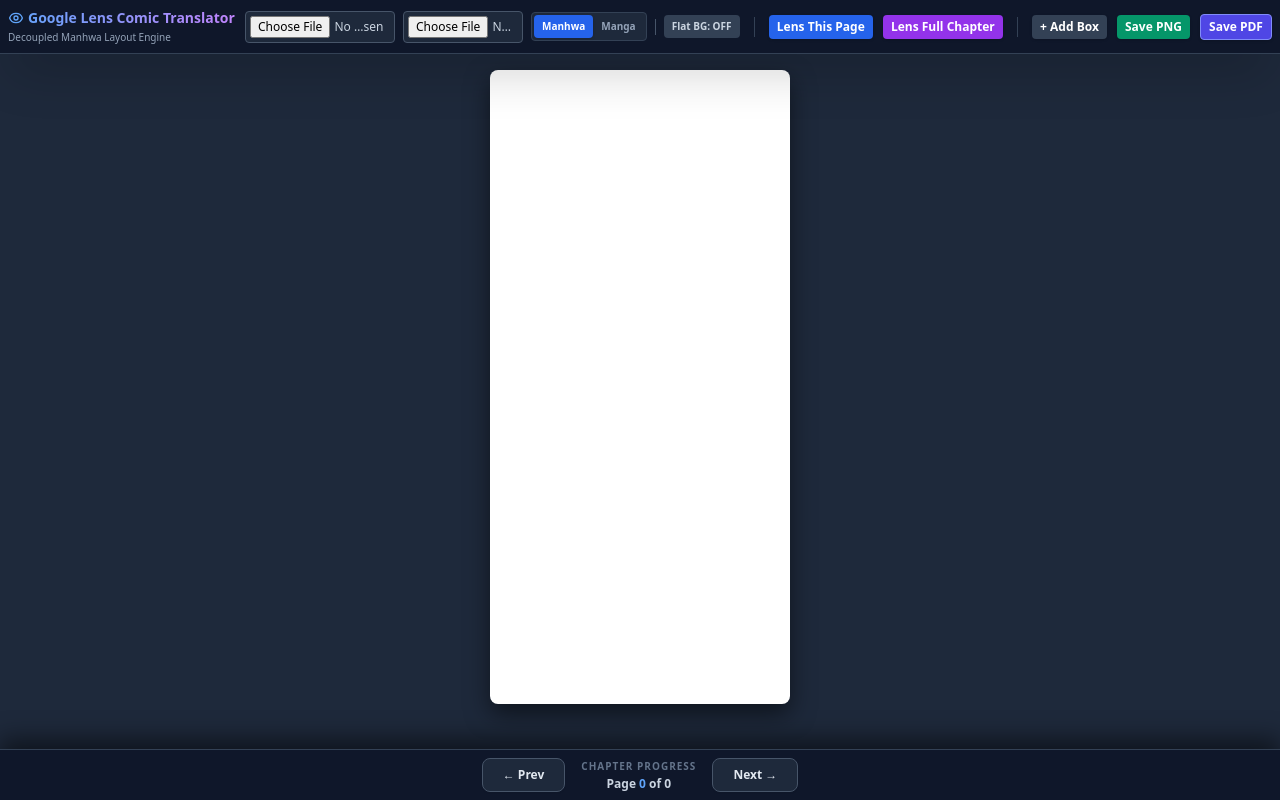
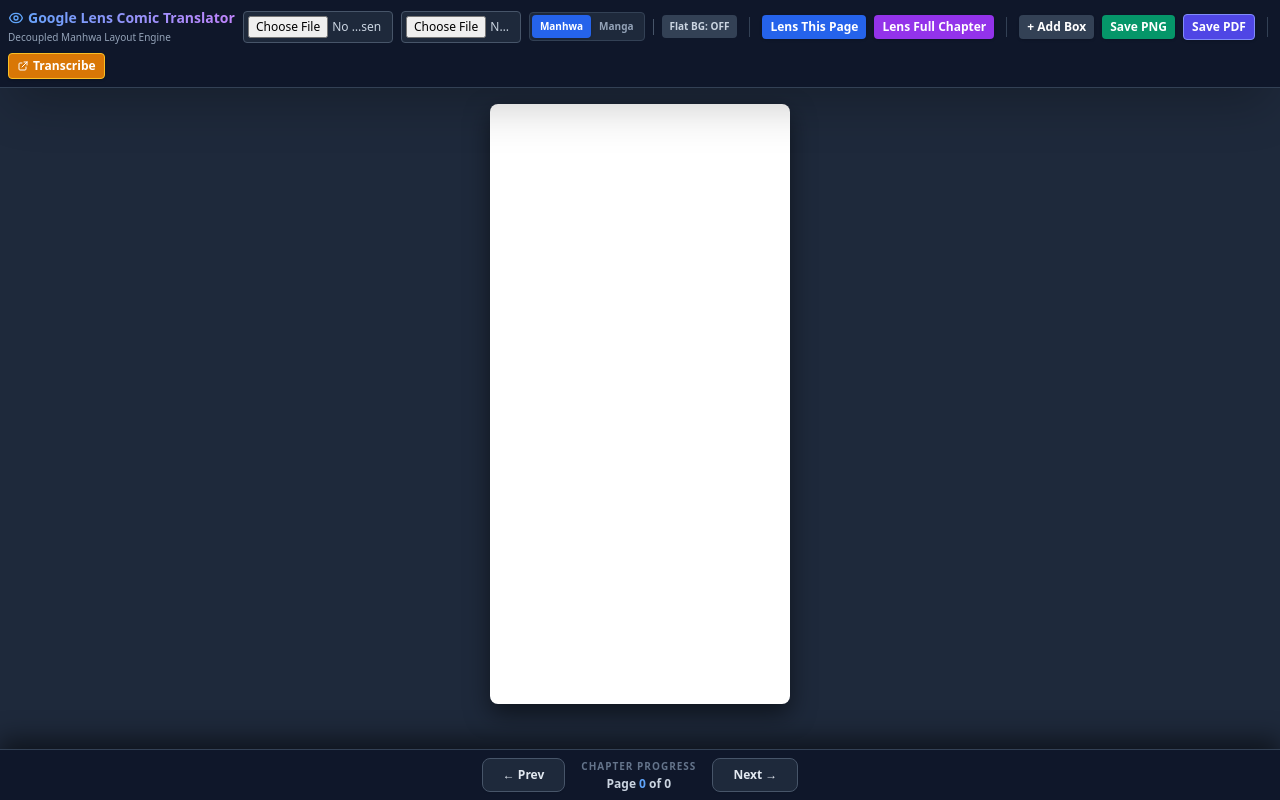
Before and after one commit to shuvo4321-ally/manga, a website: page public/index.html in a window 1280 px wide. Drawn offline with nearby package versions, Linux system fonts and the light colour scheme; a script that the page names is missing.

Commit message:
Add Transcribe button linking to manhwa-translator-pro

```diff
--- a/public/index.html
+++ b/public/index.html
@@ -340,6 +340,17 @@
             <button id="export-btn"
                 class="bg-indigo-600 text-white px-2 py-1 rounded text-xs font-semibold hover:bg-indigo-500 transition shadow border border-indigo-400">Save
                 PDF</button>
+
+            <div class="h-5 w-px bg-slate-700 mx-1"></div>
+
+            <a href="https://manhwa-translator-pro.vercel.app/" target="_blank"
+                class="bg-amber-600 text-white px-2 py-1 rounded text-xs font-semibold hover:bg-amber-500 transition shadow border border-amber-400 flex items-center gap-1">
+                <svg class="w-3 h-3" fill="none" stroke="currentColor" viewBox="0 0 24 24">
+                    <path stroke-linecap="round" stroke-linejoin="round" stroke-width="2"
+                        d="M10 6H6a2 2 0 00-2 2v10a2 2 0 002 2h10a2 2 0 002-2v-4M14 4h6m0 0v6m0-6L10 14"></path>
+                </svg>
+                Transcribe
+            </a>
     </div>
 
     <!-- Fixed Bottom Navigation (Manual Verification Requirement) -->
```
